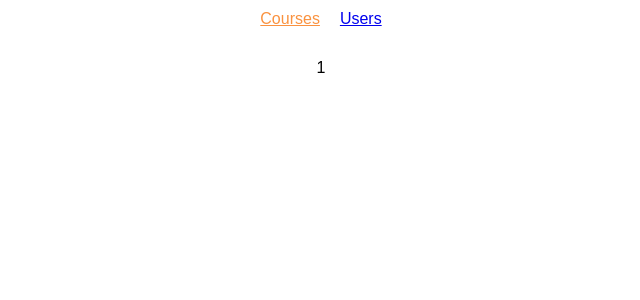
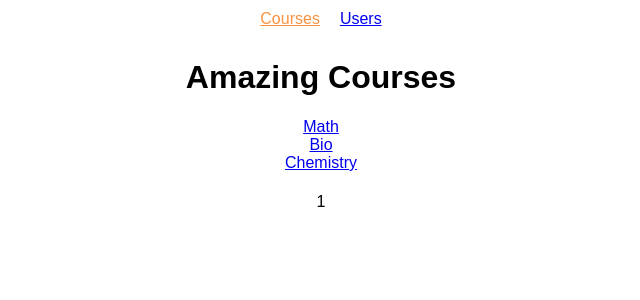
Before and after one commit to emirundeger/Post-React, a React (Create React App) app: page /courses/1 in a window 1280 px wide. Shown: the top 300 px of the page, without its empty margins (319-959 px from the left). Built offline with nearby package versions, Linux system fonts and the light colour scheme.

Commit message:
Load the Course component as a nested component of Courses

```diff
--- a/src/components/Courses.js
+++ b/src/components/Courses.js
@@ -1,6 +1,6 @@
 import React, { Component } from "react";
 import Course from "./Course";
-import { Link } from "react-router-dom";
+import { Link, Route } from "react-router-dom";
 
 class Courses extends Component {
   state = {
@@ -18,7 +18,7 @@ class Courses extends Component {
         <Link
           key={course.id}
           to={{
-            pathname: this.props.match.url + course.id,
+            pathname: this.props.match.url + "/" + course.id,
             search: "?title=" + course.title
           }}
         >
@@ -30,7 +30,9 @@ class Courses extends Component {
     return (
       <div>
         <h1>Amazing Courses</h1>
-        {posts}
+        <section>{posts}</section>
+        {/* <Route path="/courses/:courseId" component={Course} /> It can stay as it is but I will use more dynamic way */}
+        <Route path={this.props.match.url + "/:courseId"} component={Course} />
       </div>
     );
   }
--- a/src/containers/Blog/Blog2.js
+++ b/src/containers/Blog/Blog2.js
@@ -11,16 +11,16 @@ class Blog2 extends Component {
         <nav>
           <ul style={{ listStyle: "none", margin: "auto", padding: "0" }}>
             <li style={{ margin: "10px", display: "inline-block" }}>
-              <NavLink to="/courses/">Courses</NavLink>
+              <NavLink to="/courses">Courses</NavLink>
             </li>
             <li style={{ margin: "10px", display: "inline-block" }}>
-              <NavLink to="/users/">Users</NavLink>
+              <NavLink to="/users">Users</NavLink>
             </li>
           </ul>
         </nav>
         <Switch>
           <Route path="/users" component={Users} />
-          <Route path="/courses/:courseId" component={Course} />
+          {/* <Route path="/courses/:courseId" component={Course} /> */}
           <Route path="/courses" component={Courses} />
         </Switch>
       </div>
```
